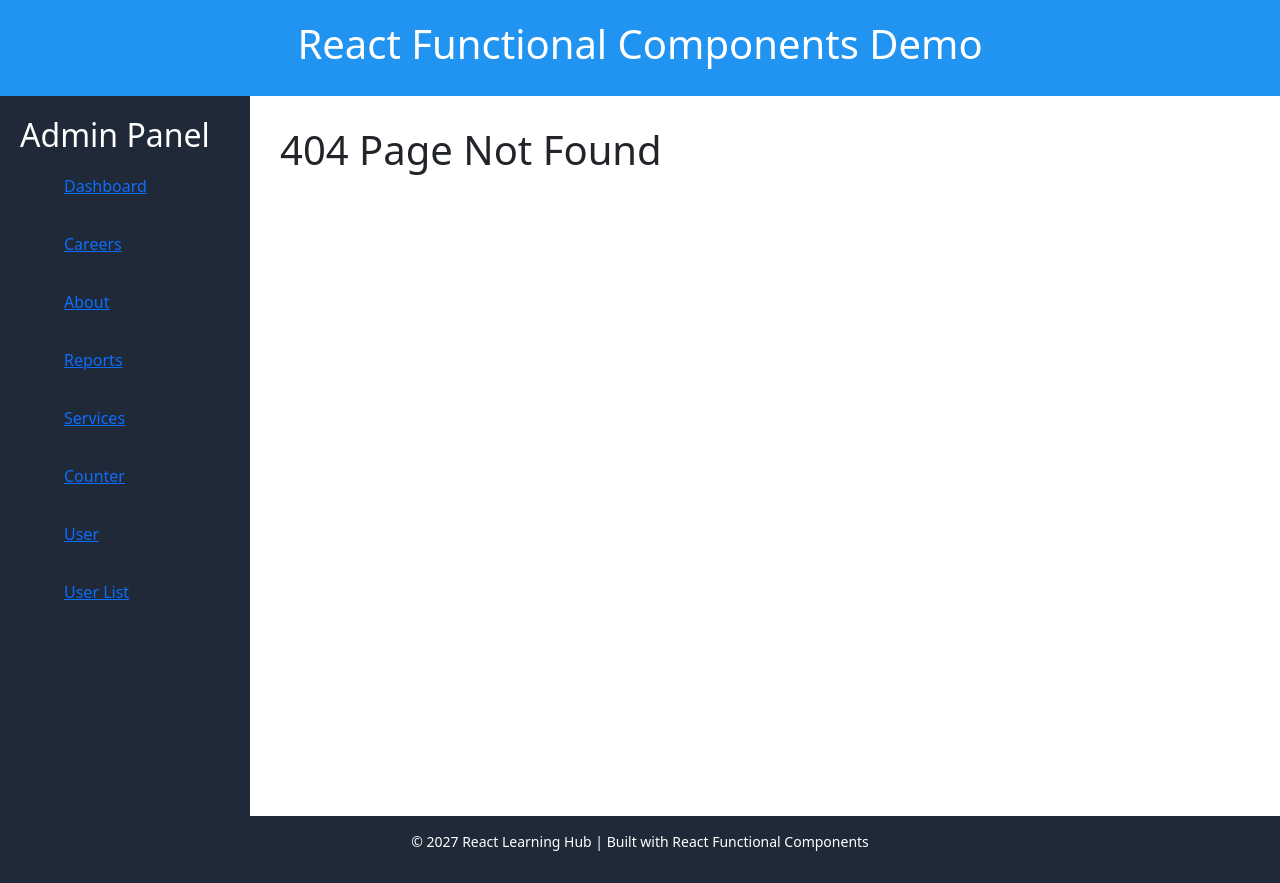
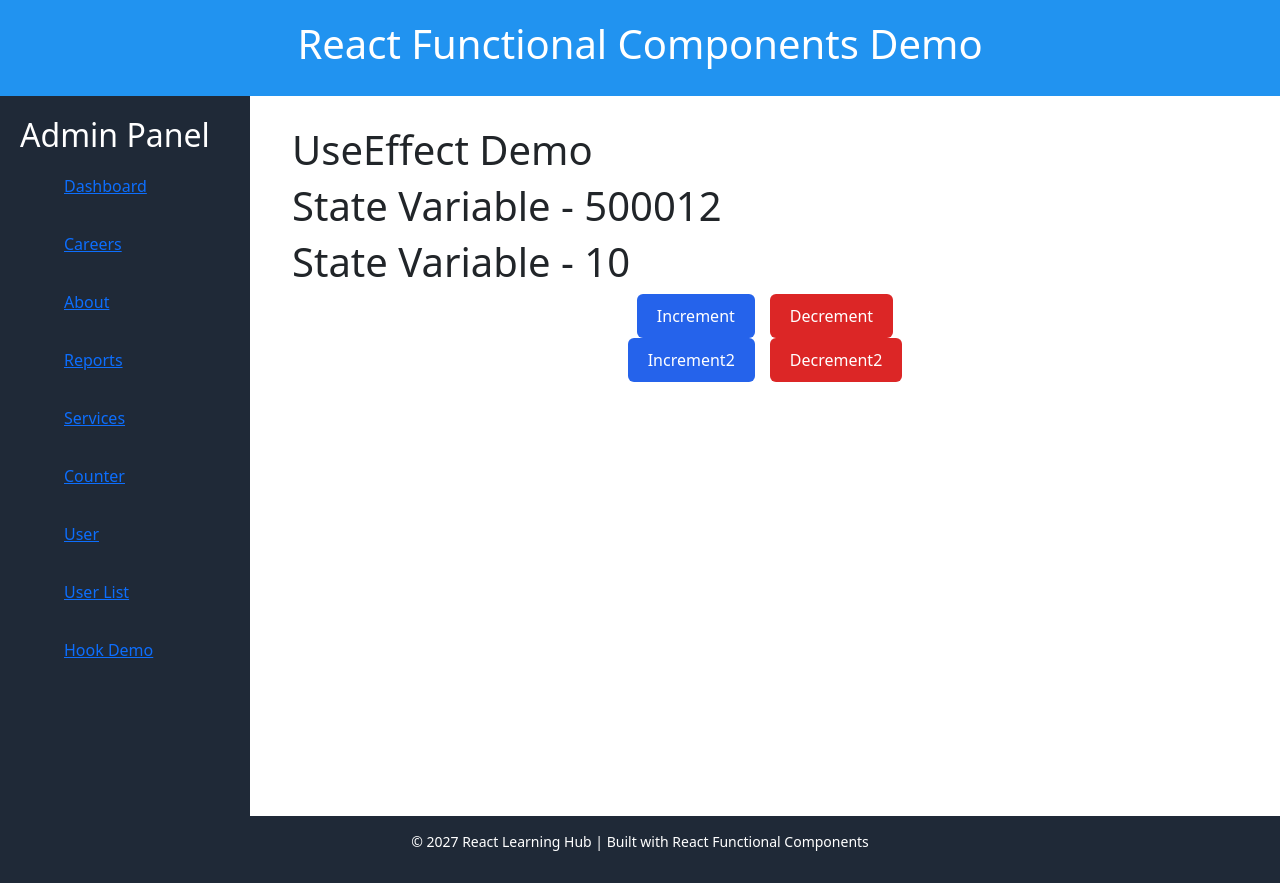
Before and after one commit to vivek84505/golu-react-practice, a React (Create React App) app: page /hookdemo in a window 1280 px wide. Before the commit this address had no page. Built offline with nearby package versions, Linux system fonts and the light colour scheme.

Commit message:
hook demo

```diff
--- a/src/App.js
+++ b/src/App.js
@@ -21,7 +21,7 @@ import UserForm from "./component/UserForm";
 import NotFound from "./component/pages/NotFound";
 import UserList from "./component/pages/UserList";
 import UserDetails from "./component/pages/UserDetails";
-
+import HookDemo from "./component/pages/HookDemo";
 
 function App() {
 
@@ -54,6 +54,7 @@ function App() {
               <Route path="/user" element={<UserForm/>}/>
               <Route path="/userlist" element={<UserList/>}/>
               <Route path="/userdetails/:id" element={<UserDetails/>}/>
+              <Route path="/hookdemo" element={<HookDemo/>}/>
               <Route path= "*" element={<h1>404 Page Not Found</h1>}/>
               <Route component={NotFound} />
 
--- a/src/component/ClassComponent.js
+++ b/src/component/ClassComponent.js
@@ -1,10 +1,13 @@
 import React, { Component } from 'react';
+
 
 class ClassComponent extends React.Component {
    constructor(props) {
       super(props);
       this.state = {hello: "JavaTpoint"};
+      this.state = {counter: 0};
       this.changeState = this.changeState.bind(this)
+
    }
    render() {
       return (
@@ -23,6 +26,7 @@ class ClassComponent extends React.Component {
 
    changeState(){
       this.setState({hello:"All!!- Its a great reactjs tutorial."});
+
    }
 
    shouldComponentUpdate(newProps, newState) {
--- a/src/component/Header.js
+++ b/src/component/Header.js
@@ -2,7 +2,7 @@
 function Header(props) {
 
     //  console.log("Header Component Rendered============>")
-
+ console.log("Header")
   return (
     <header className="header">
 
--- a/src/component/Sidebar.js
+++ b/src/component/Sidebar.js
@@ -54,6 +54,12 @@ function Sidebar(props) {
           </NavLink>
        </li>
 
+       <li>
+          <NavLink to="/hookdemo">
+            Hook Demo
+          </NavLink>
+       </li>
+
 
       </ul>
     </aside>
--- a/src/component/UserForm.js
+++ b/src/component/UserForm.js
@@ -184,7 +184,7 @@ function UserForm() {
         <div>
           <h2> CUserList Demo</h2>
 
-                <table className="table">
+              <table className="table">
                 <thead>
                     <tr>
                     <th scope="col">#</th>
--- /dev/null
+++ b/src/component/pages/HookDemo.js
@@ -0,0 +1,96 @@
+import { useEffect, useState } from "react"
+import { useParams } from "react-router-dom"
+
+function HookDemo(){
+
+    //Created Phase = variable declaration , Function Declaration, setting initialization
+    //Mounted => API Call, setting initialization, set Initial values
+    //Updated => If any depdendency value changes then useEffect runs
+    //Unmounted => Cleanup unused Code like timer (Example)
+
+    // console.log("HookDemo Component Created========>")
+
+    const [counter,setCounter] = useState(12)
+
+    const [counter2,setCounter2] = useState(10)
+
+    const increment = () => {
+        setCounter(counter + 1);
+    };
+
+    const decrement = () => {
+        setCounter(counter - 1);
+    };
+
+
+     const increment2 = () => {
+        setCounter2(counter + 1);
+    };
+
+    const decrement2 = () => {
+        setCounter2(counter - 1);
+    };
+
+     useEffect(() => {
+
+        console.log("HookDemo Component Mounted ========>")
+
+        const timer = setInterval(() => {
+            setCounter((prev) => prev + 100000);
+             console.log("Timer Running ========>")
+        },1000)
+
+
+
+        //For Unmounting Phase Return function
+        return () => {
+            console.log("HookDemo Component Unmounted")
+            clearInterval(timer)
+            console.log("Timer Stopped")
+        }
+
+
+    },[])
+
+
+    useEffect(() => {
+
+        // console.log("Counter 1 updated ========>")
+
+
+    },[counter])
+
+
+     useEffect(() => {
+
+        // console.log("Counter 2 updated========>")
+
+
+    },[counter2])
+
+
+
+     return(
+        <div>
+            <div className="container">
+                <h1>UseEffect Demo</h1>
+
+                 <h1>State Variable  - {counter}</h1>
+                 <h1>State Variable - {counter2}</h1>
+
+                <div className="counter-buttons">
+                    <button onClick={increment}>Increment</button>
+                    <button onClick={decrement}>Decrement</button>
+                </div>
+
+                 <div className="counter-buttons">
+                    <button onClick={increment2}>Increment2</button>
+                    <button onClick={decrement2}>Decrement2</button>
+                </div>
+             </div>
+        </div>
+    )
+}
+
+
+export default HookDemo
--- a/src/component/pages/UserDetails.js
+++ b/src/component/pages/UserDetails.js
@@ -7,6 +7,9 @@ function UserDetails(){
     const {id} = useParams()
 
     const [user,setUser] = useState(null)
+    //Purpose
+    //Syntax
+    //Usage
 
     useEffect(() => {
 
--- a/src/component/pages/UserList.js
+++ b/src/component/pages/UserList.js
@@ -11,7 +11,7 @@ function UserList(){
     const [users,setUsers] = useState([])
 
     useEffect(() => {
-
+            console.log("HookDemo Component Mounted ========>")
             fetch("https://jsonplaceholder.typicode.com/users")
             .then((response) => response.json())
             .then((data) => setUsers(data))
```
Also changed, not shown: src/component/pages/HookDemo-UseState.js (added, +55 -0 lines), src/component/Counter.js (line endings or trailing spaces).
